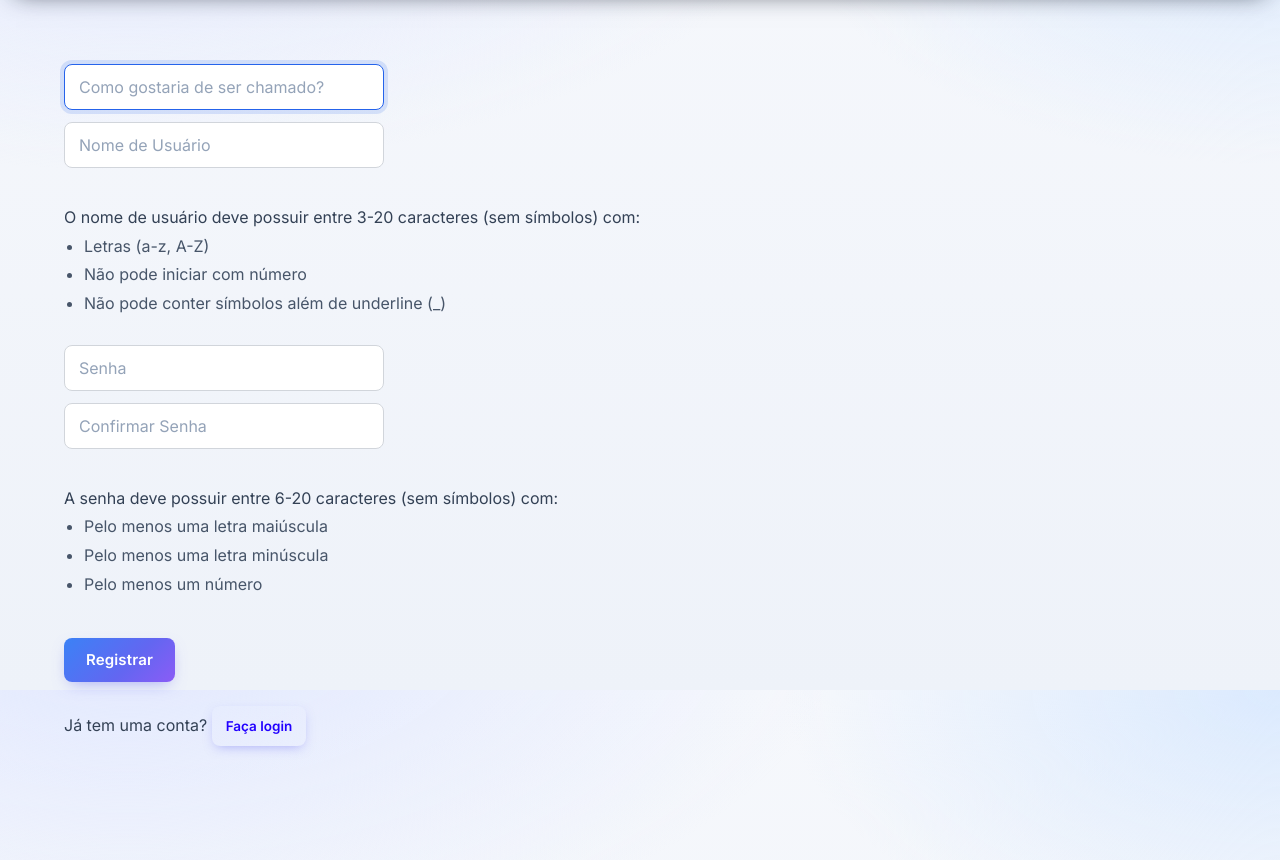
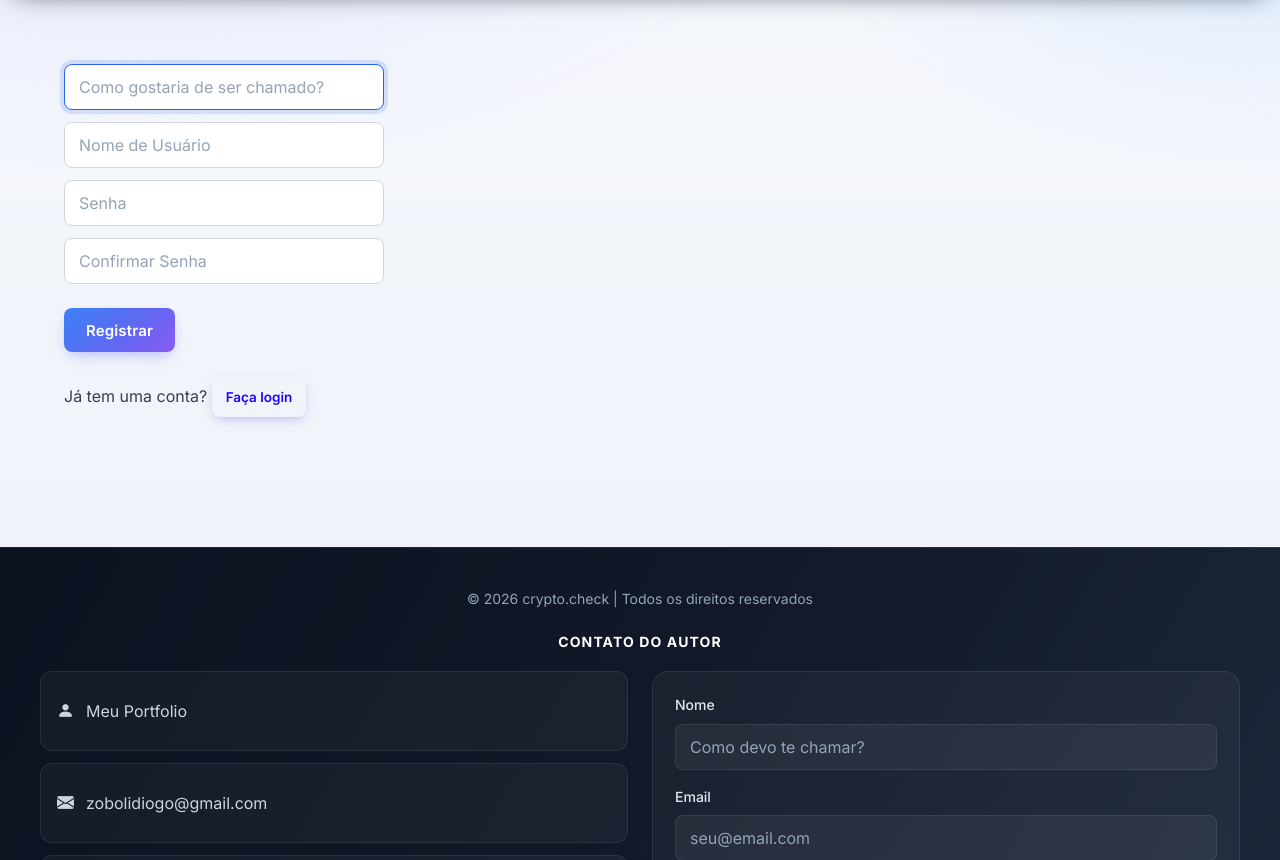
Before and after one commit to zobolidiogo/crypto_check, a Flask app: page /register in a window 1280 px wide. Shown: the part 110-970 px from the top of the page. Run offline with Flask 3, Linux system fonts and the light colour scheme; some libraries are stand-ins or nearby versions.

Commit message:
melhoria de interface

```diff
--- a/templates/register.html
+++ b/templates/register.html
@@ -6,35 +6,20 @@
     <form action="/register" method="post">
         {% if mensagem %}
             <p class="form-error"><i class="bi bi-exclamation-circle"></i> {{ mensagem }}</p>
+            <br>
         {% endif %}
         <div>
-            <input autocomplete="off" autofocus name="nome_display" placeholder="Como gostaria de ser chamado?" type="text">
+            <input autocomplete="off" autofocus name="nome_display" placeholder="Como gostaria de ser chamado?" type="text" value="{{ nome_display if nome_display else '' }}">
         </div>
         <div>
-            <input autocomplete="off" autofocus name="usuario" placeholder="Nome de Usuário" type="text">
+            <input autocomplete="off" autofocus name="usuario" placeholder="Nome de Usuário" type="text" value="{{ usuario if usuario else '' }}">
         </div>
-        <br>
-        <p>O nome de usuário deve possuir entre 3-20 caracteres (sem símbolos) com:</p>
-        <ul>
-            <li>Letras (a-z, A-Z)</li>
-            <li>Não pode iniciar com número</li>
-            <li>Não pode conter símbolos além de underline (_)</li>
-        </ul>
-        <br>
         <div>
             <input name="senha" placeholder="Senha" type="password">
         </div>
         <div>
             <input name="confirmacao" placeholder="Confirmar Senha" type="password">
         </div>
-        <br>
-        <p>A senha deve possuir entre 6-20 caracteres (sem símbolos) com:</p>
-        <ul>
-            <li>Pelo menos uma letra maiúscula</li>
-            <li>Pelo menos uma letra minúscula</li>
-            <li>Pelo menos um número</li>
-        </ul>
-        <br>
 
         <button type="submit">Registrar</button>
     </form>
```
